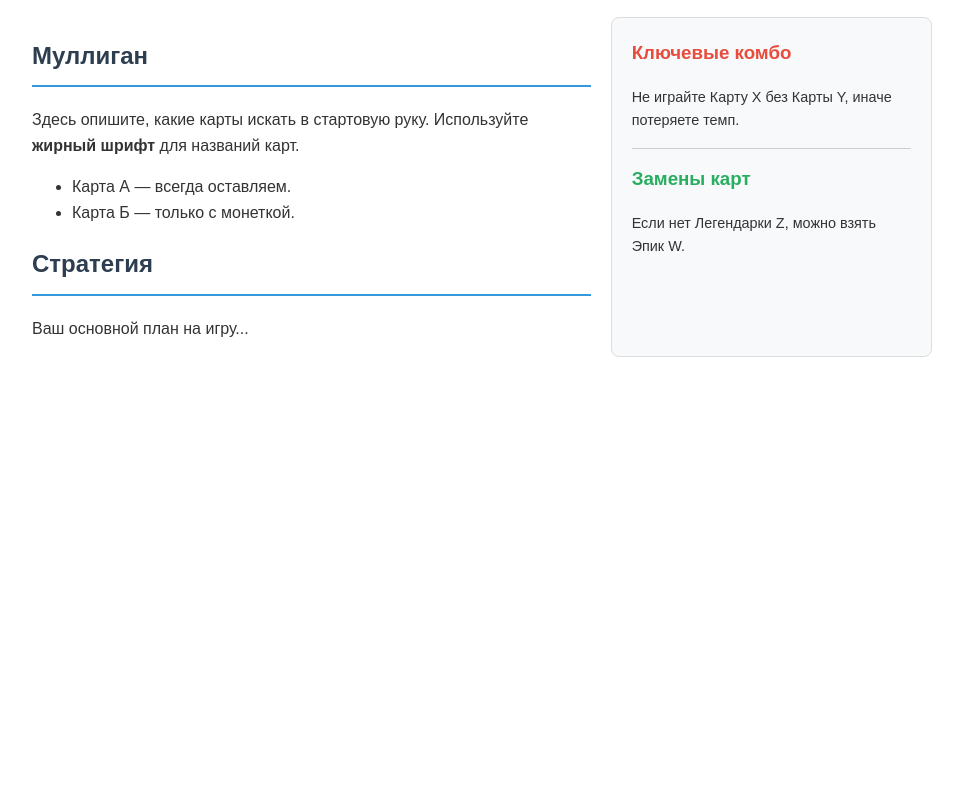
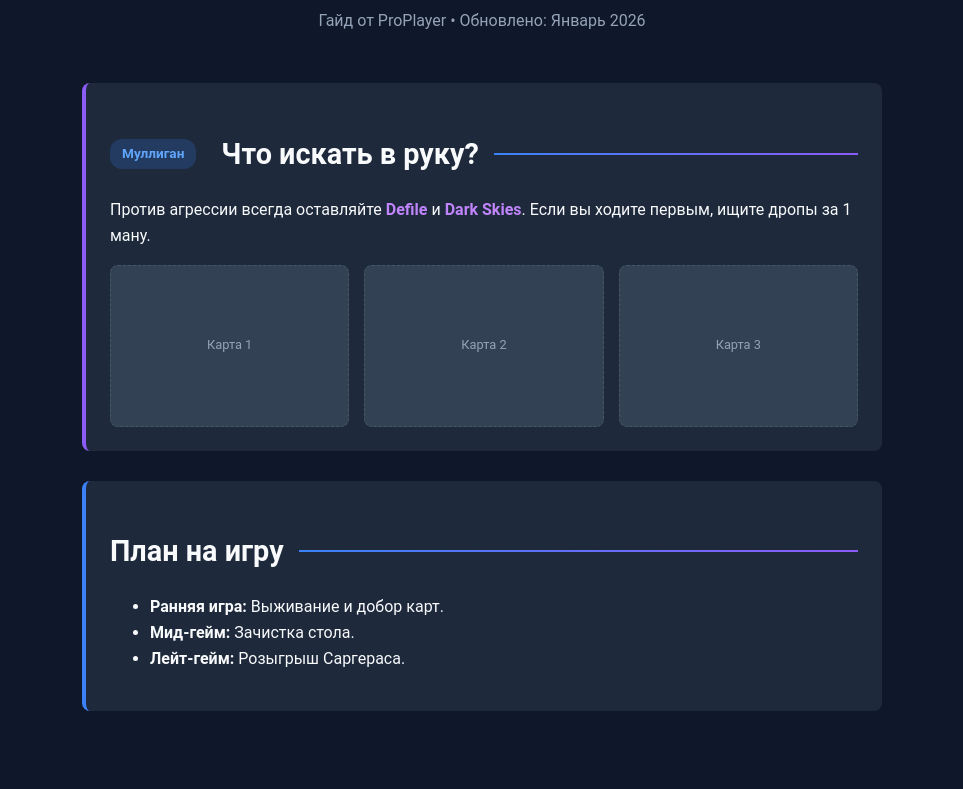
Before and after one commit to Mortimerty/hs, a plain HTML site: page guides/qtk_priest/index.html in a window 1280 px wide. Shown: the part 133-922 px from the top of the page, without its empty margins (158-1121 px from the left). Before the commit the page ends 800 px from the top, so only its background shows below. Drawn offline with Linux system fonts and the light colour scheme.

Commit message:
Add files via upload

```diff
--- a/guides/qtk_priest/index.html
+++ b/guides/qtk_priest/index.html
@@ -1,39 +1,116 @@
 <!DOCTYPE html>
-<html>
+<html lang="ru">
 <head>
-    <meta charset="utf-8">
-    <title></title>
+<style>
+    :root {
+        --bg-dark: #0f172a;
+        --card-bg: #1e293b;
+        --text-primary: #f8fafc;
+        --text-secondary: #94a3b8;
+        --accent-gradient: linear-gradient(to right, #3b82f6, #8b5cf6); /* Синий -> Пурпурный */
+    }
+
+    body {
+        background-color: var(--bg-dark);
+        color: var(--text-primary);
+        font-family: 'Roboto', sans-serif;
+        line-height: 1.6;
+        padding: 40px;
+    }
+
+    .guide-wrapper {
+        max-width: 800px;
+        margin: 0 auto;
+    }
+
+    /* Стилизация заголовков с градиентной линией */
+    h2 {
+        font-size: 1.8rem;
+        margin-bottom: 20px;
+        display: flex;
+        align-items: center;
+        gap: 15px;
+    }
+
+    h2::after {
+        content: '';
+        height: 2px;
+        flex-grow: 1;
+        background: var(--accent-gradient);
+    }
+
+    .section-box {
+        background: var(--card-bg);
+        border-radius: 8px;
+        padding: 24px;
+        margin-bottom: 30px;
+        border-left: 4px solid #8b5cf6; /* Пурпурный акцент слева */
+    }
+
+    .mulligan-grid {
+        display: grid;
+        grid-template-columns: repeat(auto-fit, minmax(120px, 1fr));
+        gap: 15px;
+        margin-top: 15px;
+    }
+
+    .card-placeholder {
+        background: #334155;
+        height: 160px;
+        border-radius: 8px;
+        display: flex;
+        align-items: center;
+        justify-content: center;
+        font-size: 0.8rem;
+        color: var(--text-secondary);
+        border: 1px dashed #475569;
+    }
+
+    .badge {
+        display: inline-block;
+        padding: 4px 12px;
+        border-radius: 12px;
+        font-size: 0.85rem;
+        background: rgba(59, 130, 246, 0.2);
+        color: #60a5fa;
+        margin-right: 10px;
+    }
+
+    .highlight {
+        color: #c084fc; /* Светлый пурпур */
+        font-weight: bold;
+    }
+</style>
 </head>
 <body>
-	<div style="font-family: Arial, sans-serif; max-width: 900px; margin: 0 auto; color: #333; line-height: 1.6;">
 
-		<div style="background-color: #2c3e50; color: white; padding: 20px; border-radius: 8px; margin-bottom: 20px;">
-			<h1 style="margin: 0;">Название вашей колоды</h1>
-			<p style="margin: 5px 0 0 0; opacity: 0.8;">Класс: Маг | Винрейт: 58% | Пыль: 8400</p>
-		</div>
+<div class="guide-wrapper">
+    <header style="text-align: center; margin-bottom: 50px;">
+        <h1 style="font-size: 3rem; margin: 0; background: var(--accent-gradient); -webkit-background-clip: text; -webkit-text-fill-color: transparent;">
+            Abyssal Warlock
+        </h1>
+        <p style="color: var(--text-secondary);">Гайд от ProPlayer • Обновлено: Январь 2026</p>
+    </header>
 
-		<div style="display: flex; flex-wrap: wrap; gap: 20px;">
+    <div class="section-box">
+        <h2><span class="badge">Муллиган</span> Что искать в руку?</h2>
+        <p>Против агрессии всегда оставляйте <span class="highlight">Defile</span> и <span class="highlight">Dark Skies</span>. Если вы ходите первым, ищите дропы за 1 ману.</p>
 
-			<div style="flex: 2; min-width: 300px;">
-				<h2 style="border-bottom: 2px solid #3498db; padding-bottom: 10px; color: #2c3e50;">Муллиган</h2>
-				<p>Здесь опишите, какие карты искать в стартовую руку. Используйте <strong>жирный шрифт</strong> для названий карт.</p>
-				<ul>
-					<li>Карта А — всегда оставляем.</li>
-					<li>Карта Б — только с монеткой.</li>
-				</ul>
+        <div class="mulligan-grid">
+            <div class="card-placeholder">Карта 1</div>
+            <div class="card-placeholder">Карта 2</div>
+            <div class="card-placeholder">Карта 3</div>
+        </div>
+    </div>
 
-				<h2 style="border-bottom: 2px solid #3498db; padding-bottom: 10px; color: #2c3e50;">Стратегия</h2>
-				<p>Ваш основной план на игру...</p>
-			</div>
+    <div class="section-box" style="border-left-color: #3b82f6;"> <h2>План на игру</h2>
+        <ul>
+            <li><strong>Ранняя игра:</strong> Выживание и добор карт.</li>
+            <li><strong>Мид-гейм:</strong> Зачистка стола.</li>
+            <li><strong>Лейт-гейм:</strong> Розыгрыш Саргераса.</li>
+        </ul>
+    </div>
+</div>
 
-			<div style="flex: 1; min-width: 250px; background-color: #f8f9fa; padding: 20px; border-radius: 8px; border: 1px solid #ddd;">
-				<h3 style="margin-top: 0; color: #e74c3c;">Ключевые комбо</h3>
-				<p style="font-size: 0.9em;">Не играйте Карту X без Карты Y, иначе потеряете темп.</p>
-				<hr style="border: 0; border-top: 1px solid #ccc; margin: 15px 0;">
-				<h3 style="margin-top: 0; color: #27ae60;">Замены карт</h3>
-				<p style="font-size: 0.9em;">Если нет Легендарки Z, можно взять Эпик W.</p>
-			</div>
-		</div>
-	</div>
 </body>
 </html>
```
